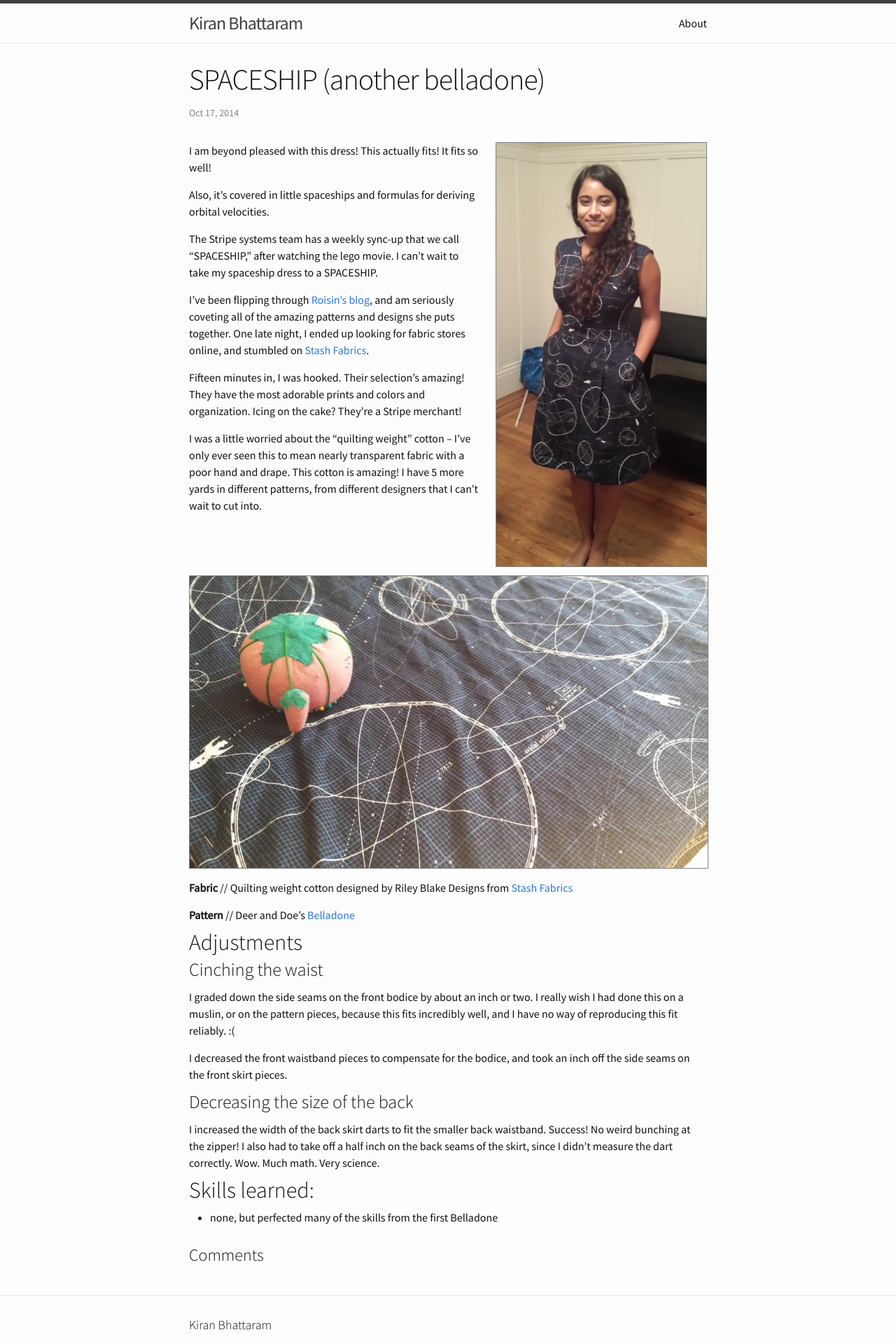
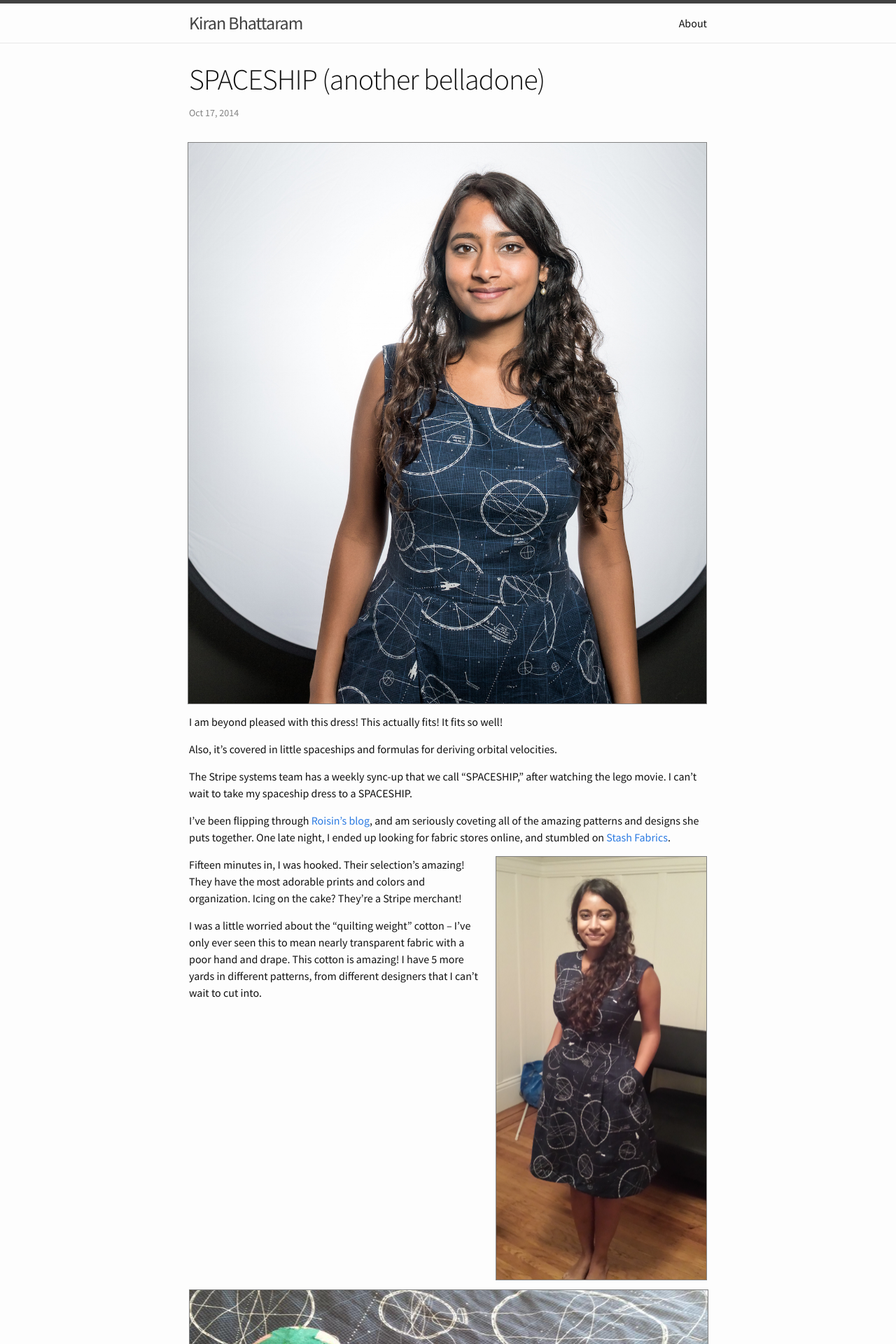
Before and after one commit to kiran/kiran.github.io, a Jekyll site: the page built from _posts/2014-10-17-spaceship-belladone.md, in a window 1280 px wide. Shown: the top 1920 px of the page at 70% size. Built offline with Jekyll 4.4.1, drawn with Linux system fonts in a browser that asks for light colours.

Commit message:
added different images for spaceship dress

```diff
--- a/_posts/2014-10-17-spaceship-belladone.md
+++ b/_posts/2014-10-17-spaceship-belladone.md
@@ -5,7 +5,7 @@ permalink: spaceship-belladone
 thumbnail: /images/space-belladone/thumbnail.jpg
 ---
 
-{% img right /images/space-belladone/front.jpg 300 Space Belladone %}
+{% img right /images/space-belladone/front-again.jpg Space Belladone %}
 
 I am beyond pleased with this dress! This actually fits! It fits so well!
 
@@ -19,6 +19,8 @@ I've been flipping through [Roisin's blog](http://dollyclackett.blogspot.com/),
 and am seriously coveting all of the amazing patterns and designs she puts together.
 One late night, I ended up looking for fabric stores online,
 and stumbled on [Stash Fabrics](http://www.stashfabrics.com).
+
+{% img right /images/space-belladone/front.jpg 300 Space Belladone %}
 
 Fifteen minutes in, I was hooked. Their selection's amazing! They have the most
 adorable prints and colors and organization. Icing on the cake? They're a Stripe
```
Also changed, not shown: images/space-belladone/front-again.jpg (added), images/space-belladone/thumbnail.jpg.
